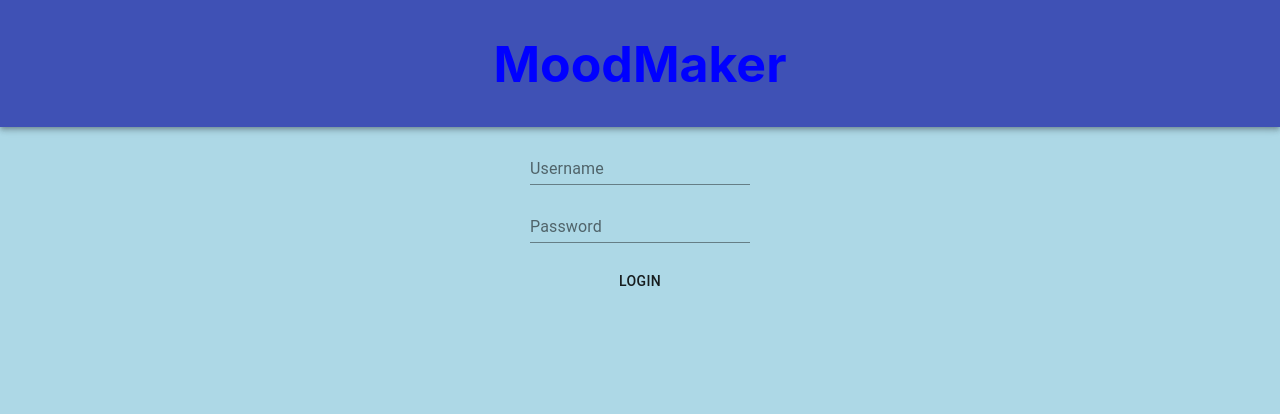
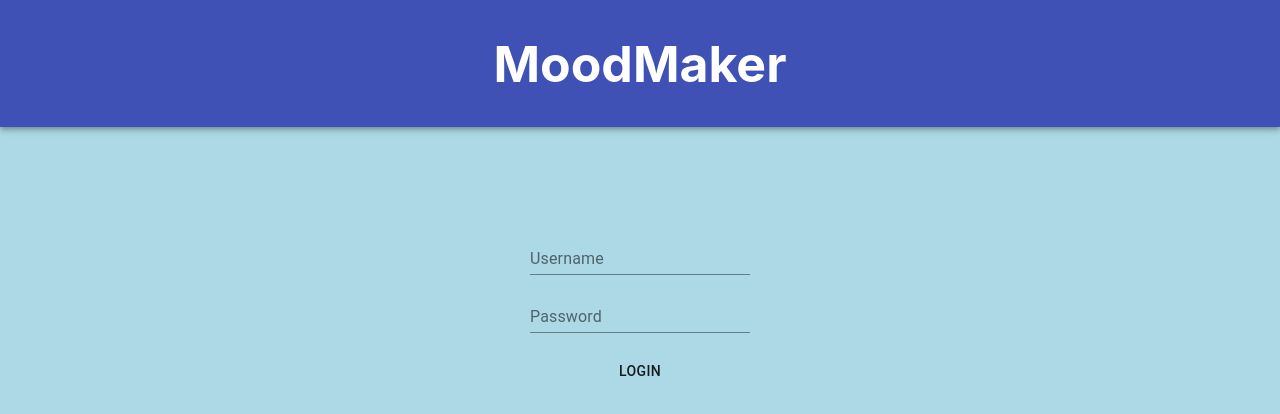
Before and after one commit to CodingGiraffe/moodMaker, a React (Create React App) app: page / in a window 1280 px wide. Shown: the top 414 px of the page. Built offline with nearby package versions, Linux system fonts and the light colour scheme.

Commit message:
added more videos

```diff
--- a/src/App.css
+++ b/src/App.css
@@ -7,8 +7,12 @@
   background-color: lightblue;
 }
 
+.appName {
+  color: white
+}
+
 .username {
-  margin-top: 10px;
+  margin-top: 100px;
 }
 
 .password {
@@ -41,6 +45,10 @@
 
 .navBar {
   text-align: center;
+}
+
+.nav-div {
+  background-color: lightblue;
 }
 
 .video {
@@ -80,7 +88,7 @@ img {
 
 h1 {
   font-size: 50px;
-  color: blue;
+  color: #3f51B5;
 }
 
 .player {
--- a/src/components/MoodsComponent.jsx
+++ b/src/components/MoodsComponent.jsx
@@ -16,11 +16,13 @@ const videos = {
     "https://www.youtube.com/watch?v=Ai_8pJf5TSs&ab_channel=America%27sFunniestHomeVideos"
   ],
   workout: [
-    "https://www.youtube.com/watch?v=4bFhYvADjl4&ab_channel=RayAndPES",
+    "https://www.youtube.com/watch?v=EykWcFEtFqo&ab_channel=HowardFreemanMotivation",
     "https://www.youtube.com/watch?v=Zy5c2k3W458",
+    "https://www.youtube.com/watch?v=50XxKdBQHqY&ab_channel=JREFilms"
   ],
   motivated: [
     "https://www.youtube.com/watch?v=PAFcHMidJj8&ab_channel=BurakDe%C4%9FerBi%C3%A7er",
+    "https://www.youtube.com/watch?v=TBuIGBCF9jc&ab_channel=MotivationHub"
   ],
 };
 
--- a/src/components/NavBar.jsx
+++ b/src/components/NavBar.jsx
@@ -5,7 +5,7 @@ import Typography from "@material-ui/core/Typography";
 
 const NavBar = () => {
   return (
-    <div>
+    <div className="nav-div">
       <AppBar className="aa" position="static">
         <Toolbar className="navBar">
           <Typography className="head" variant="title" color="inherit">
--- a/src/components/WorkoutComponent.jsx
+++ b/src/components/WorkoutComponent.jsx
@@ -4,7 +4,7 @@ import ReactPlayer from "react-player"
 function Workout(props) {
     return (
       <div className = "player">
-        <ReactPlayer
+        <ReactPlayer className="react-player"
           url= {props.url}
         />
       </div>
```
